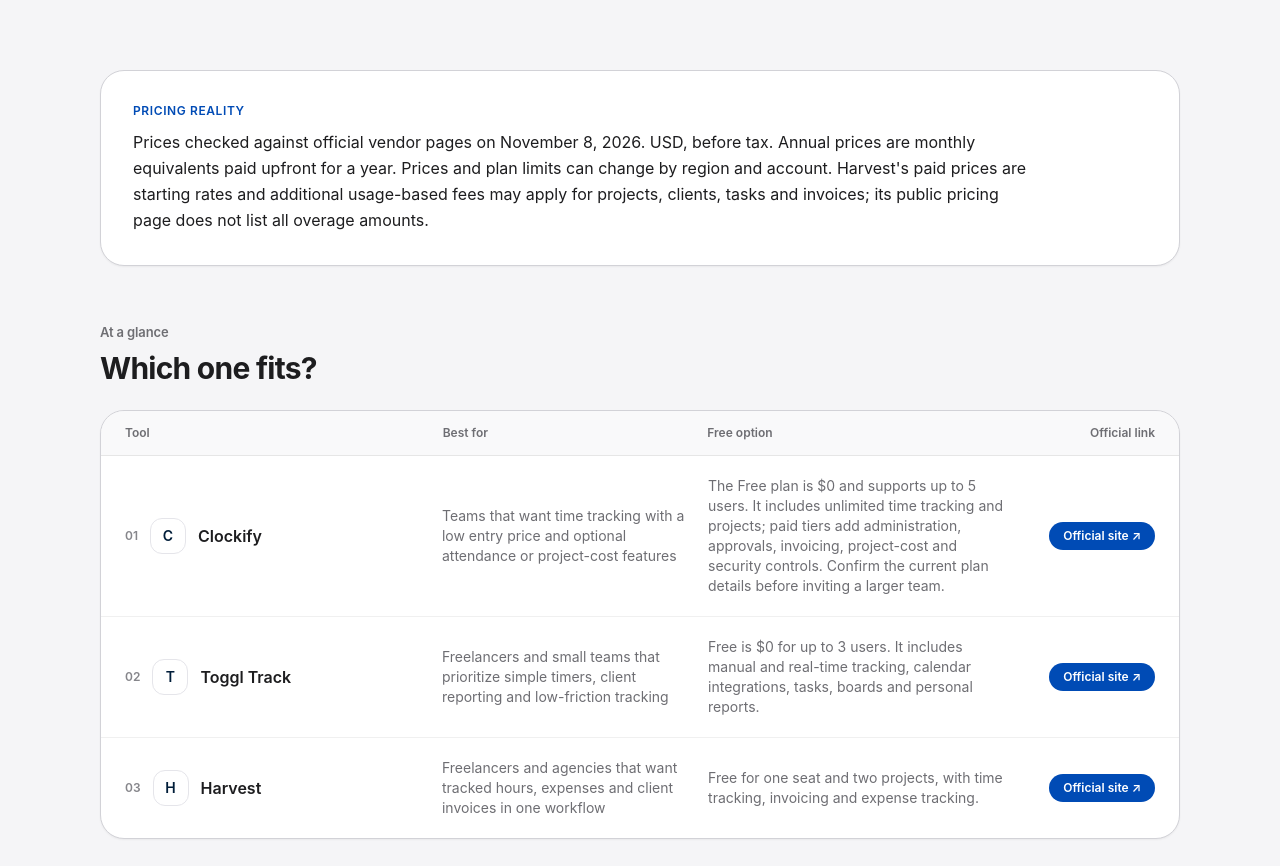
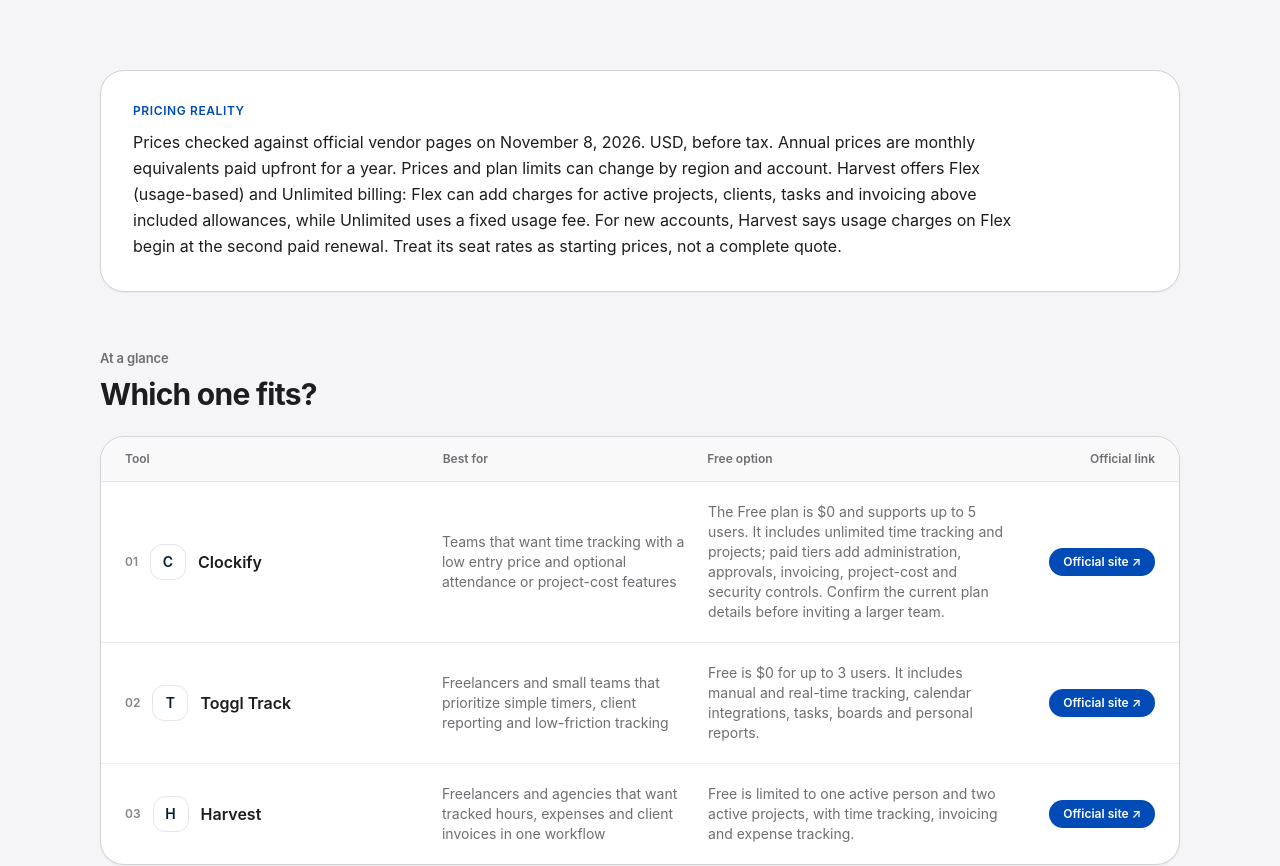
Before and after one commit to LinukaBandara/StackPick, a Next.js app: page /best/time-tracking-software-pricing in a window 1280 px wide. Shown: the part 980-1846 px from the top of the page. Built offline with nearby package versions, Linux system fonts and the light colour scheme; no server answers.

Commit message:
Refresh time tracking pricing details from official vendor pages

```diff
--- a/app/best/time-tracking-software-pricing/page.tsx
+++ b/app/best/time-tracking-software-pricing/page.tsx
@@ -22,7 +22,7 @@ export default function Page() {
       slug="time-tracking-software-pricing"
       quickAnswer="If you only need a timer, start with a free plan and avoid paying for features you will not use. Compare Clockify for approvals and team controls, Toggl Track for reporting and planning, and Harvest when time tracking should feed client invoices. For Harvest, include any usage-based charges in the quote rather than comparing only the starting seat price."
       intro="Time tracking tools can look inexpensive until you need approvals, billable rates, project budgets or client invoices. This guide compares published US prices for three popular options and calculates the seat-based portion of a five- or ten-person team's bill. The important distinction is whether the subscription is just a timer, a reporting workspace, or a billing workflow—and whether the vendor charges for usage beyond seats."
-      pricingNote="Prices checked against official vendor pages on November 8, 2026. USD, before tax. Annual prices are monthly equivalents paid upfront for a year. Prices and plan limits can change by region and account. Harvest's paid prices are starting rates and additional usage-based fees may apply for projects, clients, tasks and invoices; its public pricing page does not list all overage amounts."
+      pricingNote="Prices checked against official vendor pages on November 8, 2026. USD, before tax. Annual prices are monthly equivalents paid upfront for a year. Prices and plan limits can change by region and account. Harvest offers Flex (usage-based) and Unlimited billing: Flex can add charges for active projects, clients, tasks and invoicing above included allowances, while Unlimited uses a fixed usage fee. For new accounts, Harvest says usage charges on Flex begin at the second paid renewal. Treat its seat rates as starting prices, not a complete quote."
       tools={[
         {
           name: "Clockify",
@@ -43,9 +43,9 @@ export default function Page() {
         {
           name: "Harvest",
           bestFor: "Freelancers and agencies that want tracked hours, expenses and client invoices in one workflow",
-          freeOption: "Free for one seat and two projects, with time tracking, invoicing and expense tracking.",
+          freeOption: "Free is limited to one active person and two active projects, with time tracking, invoicing and expense tracking.",
           tradeoff:
-            "Teams starts at $9/seat/month billed annually ($11 monthly). Enterprise starts at $14 annually ($17.50 monthly). These are starting prices: Harvest says additional invoices, projects, clients and tasks may be billed based on usage, and the public pricing page does not publish the full fee schedule. Model the usage-based part before choosing it for a high-volume agency.",
+            "Teams starts at $9/seat/month billed annually ($11 monthly); Enterprise starts at $14 annually ($17.50 monthly). Harvest offers Flex (usage-based) and Unlimited billing. On Flex, active projects, clients, tasks and invoicing can add charges above included allowances; on Unlimited, the usage fee is fixed. Harvest says Flex usage charges for new accounts begin at the second paid renewal. Model the likely usage or request a quote before choosing it for a high-volume agency.",
           url: "https://www.getharvest.com/pricing",
         },
       ]}
@@ -58,7 +58,7 @@ export default function Page() {
           <p className="mt-5 max-w-3xl text-base leading-7 text-[#6e6e73]">
             The figures below multiply published per-seat rates by five or ten seats. Annual
             equivalents require paying for the year upfront. They exclude tax, promotions and
-            Harvest's usage-based fees.
+            Harvest Flex usage charges or Unlimited usage fees.
           </p>
           <div className="mt-8 overflow-x-auto rounded-2xl border border-black/10">
             <table className="w-full min-w-[760px] border-collapse text-left text-sm">
@@ -77,7 +77,8 @@ export default function Page() {
                 <tr><td className="p-4 font-medium">Clockify Pro</td><td className="p-4">$7.99 annual / $9.99 monthly</td><td className="p-4">$39.95 / $49.95</td><td className="p-4">$79.90 / $99.90</td><td className="p-4">Expenses, budgets and profitability</td></tr>
                 <tr><td className="p-4 font-medium">Toggl Track Starter</td><td className="p-4">$9 annual / $12 monthly</td><td className="p-4">$45 / $60</td><td className="p-4">$90 / $120</td><td className="p-4">Team reports and billable rates</td></tr>
                 <tr><td className="p-4 font-medium">Toggl Track Premium</td><td className="p-4">$16 annual / $24 monthly</td><td className="p-4">$80 / $120</td><td className="p-4">$160 / $240</td><td className="p-4">Approvals, profitability and SSO</td></tr>
-                <tr><td className="p-4 font-medium">Harvest Teams</td><td className="p-4">$9 annual / $11 monthly starting rate</td><td className="p-4">$45 / $55 starting rate</td><td className="p-4">$90 / $110 starting rate</td><td className="p-4">Usage fees may increase the total</td></tr>
+                <tr><td className="p-4 font-medium">Harvest Teams</td><td className="p-4">$9 annual / $11 monthly starting rate</td><td className="p-4">$45 / $55 starting rate</td><td className="p-4">$90 / $110 starting rate</td><td className="p-4">Flex usage charges or fixed Unlimited fee</td></tr>
+                <tr><td className="p-4 font-medium">Harvest Enterprise</td><td className="p-4">$14 annual / $17.50 monthly starting rate</td><td className="p-4">$70 / $87.50 starting rate</td><td className="p-4">$140 / $175 starting rate</td><td className="p-4">Advanced reports, approvals and SSO</td></tr>
               </tbody>
             </table>
           </div>
@@ -91,7 +92,7 @@ export default function Page() {
             <li><strong className="text-[#1d1d1f]">Feature gates:</strong> Identify whether you need approvals, billable rates, expenses, project budgets, custom reports or single sign-on. These may sit on higher tiers.</li>
             <li><strong className="text-[#1d1d1f]">Billing integration:</strong> If the goal is to invoice clients, check whether the tool generates invoices or only exports tracked hours for another product.</li>
             <li><strong className="text-[#1d1d1f]">Seat definitions:</strong> Verify whether invited, active, deactivated and kiosk-only users are billed differently.</li>
-            <li><strong className="text-[#1d1d1f]">Usage-based charges:</strong> Ask Harvest to estimate the actual bill for your number of clients, projects, tasks and invoices. Starting seat prices do not reveal the entire cost.</li>
+            <li><strong className="text-[#1d1d1f]">Usage-based charges:</strong> Choose between Flex and Unlimited, then estimate the active clients, projects, tasks and invoices that affect the usage bill. Starting seat prices alone do not reveal the full cost.</li>
             <li><strong className="text-[#1d1d1f]">Privacy:</strong> Time tracking is different from screenshots, activity monitoring or GPS. Confirm which monitoring features are enabled and communicate the policy to workers.</li>
             <li><strong className="text-[#1d1d1f]">Data portability:</strong> Before switching, test a CSV export of time entries, clients, projects and billable rates. Check whether invoice records migrate separately.</li>
           </ul>
```
